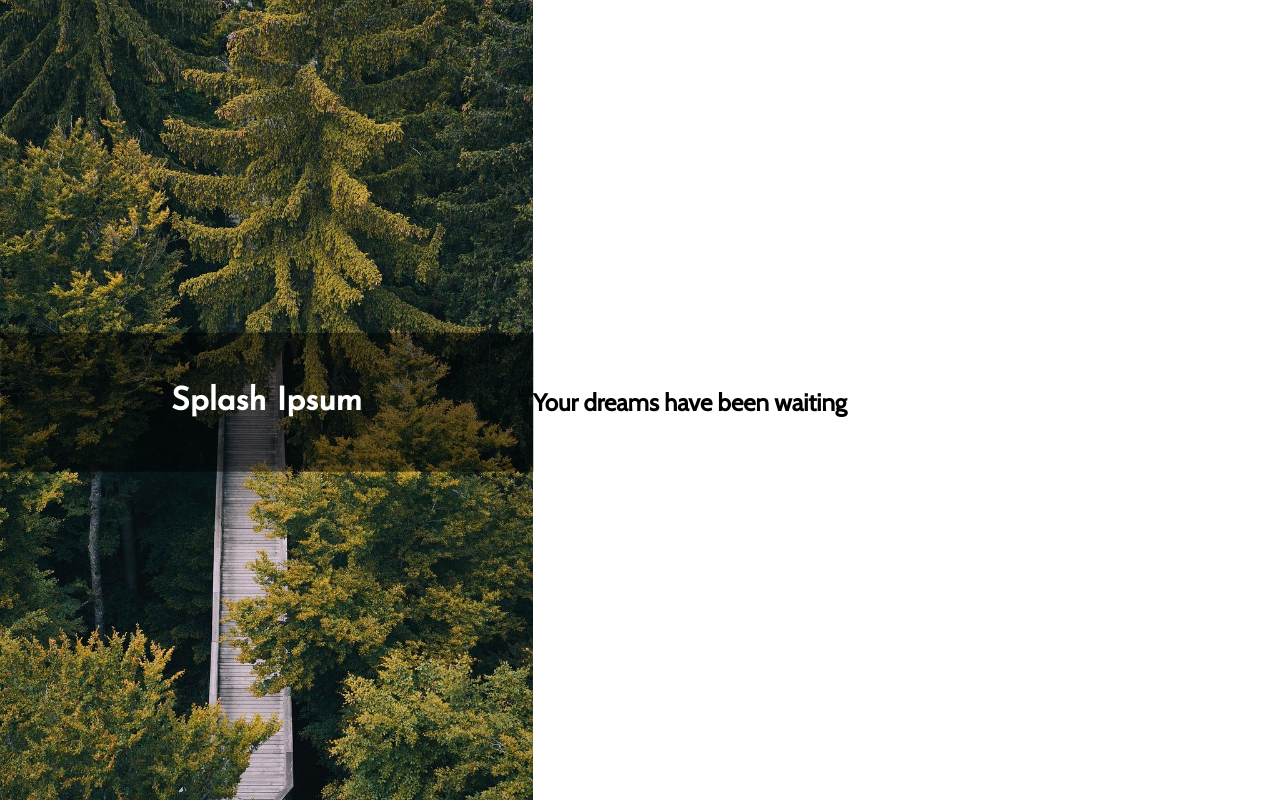
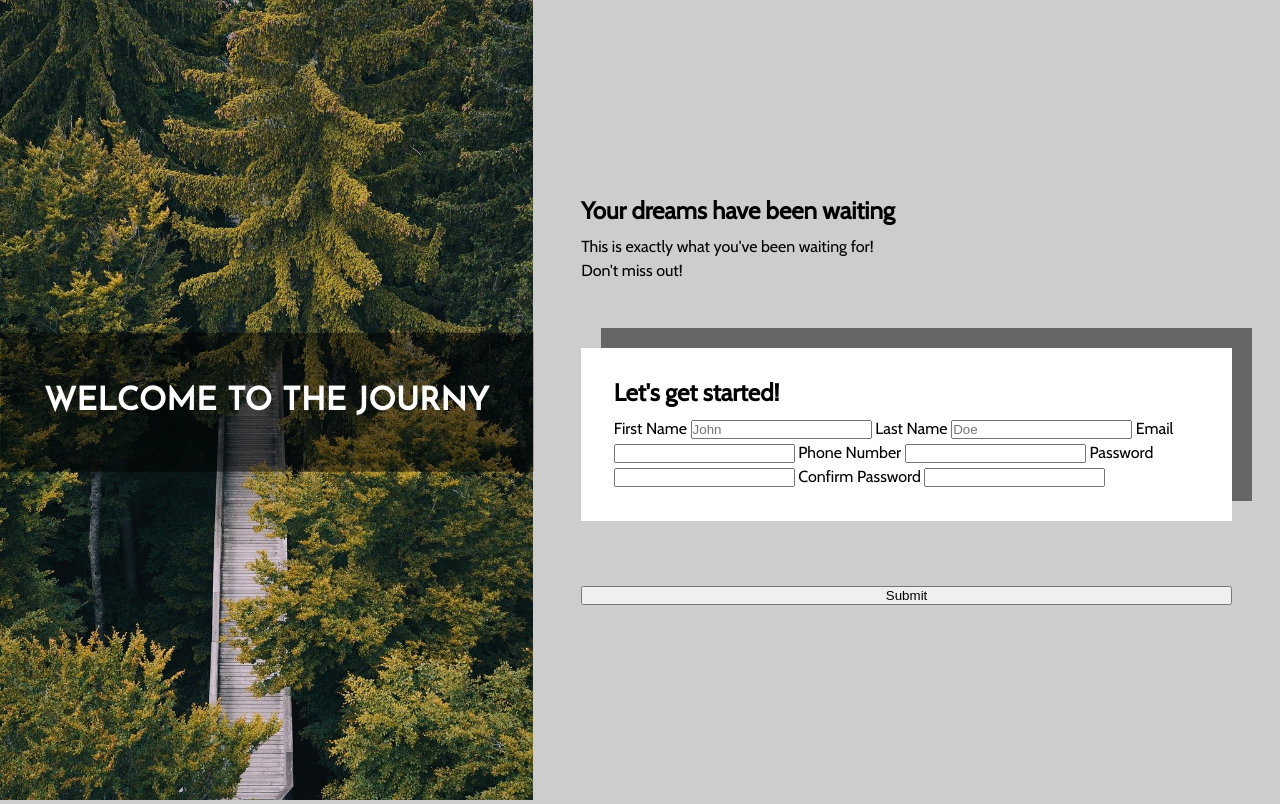
Before and after one commit to ALangon33/Sign-Up-Form, a plain HTML site: page index.html in a window 1280 px wide. Drawn offline with nearby package versions, Linux system fonts and the light colour scheme.

Commit message:
Set up rough form

```diff
--- a/index.html
+++ b/index.html
@@ -15,11 +15,30 @@
     <div class="img-container">
         <img src="imgs/trees-g3646bd317_1280.jpg" alt="Bridge Surrounded by Trees" class="splash">
         <div class="splash-text-container">
-            <h1>Splash Ipsum</h1>
+            <h1>WELCOME TO THE JOURNY</h1>
         </div>
     </div>
     <div class="content-container">
         <h2>Your dreams have been waiting</h2>
+        <p>This is exactly what you've been waiting for!</p>
+        <p>Don't miss out!</p>
+        <form action="#" method="post">
+            <h2>Let's get started!</h2>
+            <label for="first-name">First Name</label>
+            <input type="text" name="first-name" id="first-name" placeholder="John">
+            <label for="last-name">Last Name</label>
+            <input type="text" name="last-name" id="last-name" placeholder="Doe">
+            <label for="email">Email</label>
+            <input type="email" name="email" id="email">
+            <label for="phone-number">Phone Number</label>
+            <input type="tel" name="phone-number" id="phone-number">
+            <label for="password">Password</label>
+            <input type="password" name="password" id="password">
+            <label for="confirm-password">Confirm Password</label>
+            <input type="password" name="confirm-password" id="confirm-password">
+
+        </form>
+        <input class="submit" type="button" value="Submit">
     </div>
 </div>
 </body>
--- a/style.css
+++ b/style.css
@@ -11,12 +11,15 @@
     align-items: center;
     margin:0;
     padding:0;
+    background-color: rgba(155, 155, 155, 50%);
 }
 
 .img-container {
     position: relative;
     text-align: center;
     max-width: fit-content;
+    font-family: 'Josefin Sans', sans-serif;
+    color:white;
 }
 
 .splash {
@@ -25,7 +28,10 @@
 
 .content-container {
     display:flex;
-
+    flex-flow: column;
+    font-family: 'Cabin', sans-serif;
+    margin:3em;
+    line-height: 1.5em;
 }
 
 .splash-text-container {
@@ -39,11 +45,14 @@
 
 }
 
-h1 {
-    font-family: 'Josefin Sans', sans-serif;
-    color:white;
+form {
+    margin: 10% 0;
+    background-color: white;
+    box-shadow: 20px -20px rgba(0, 0, 0, 50%);
+    height:45%;
+    padding:5%;
 }
 
 h2 {
-    font-family: 'Cabin', sans-serif;
+    padding: 0 0 0.5em 0;
 }
```
